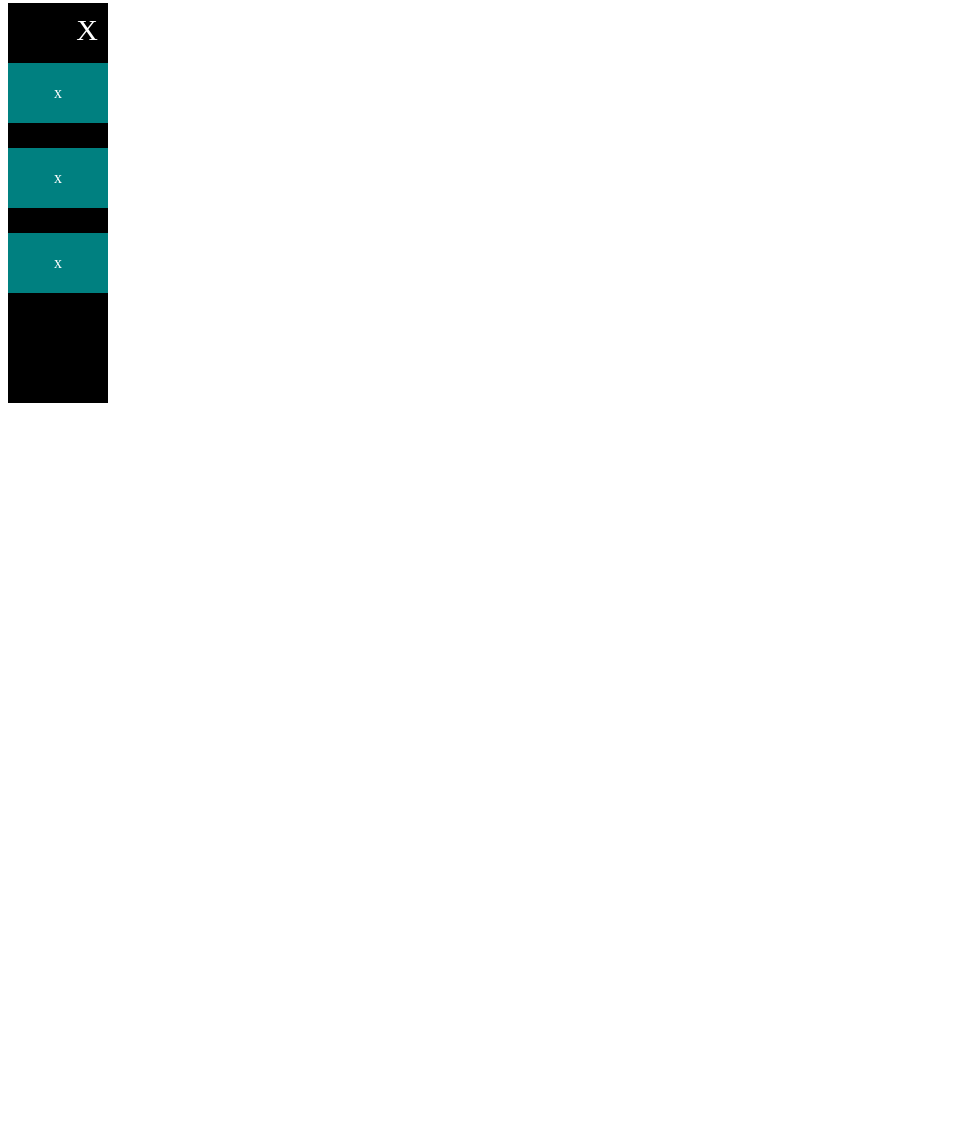
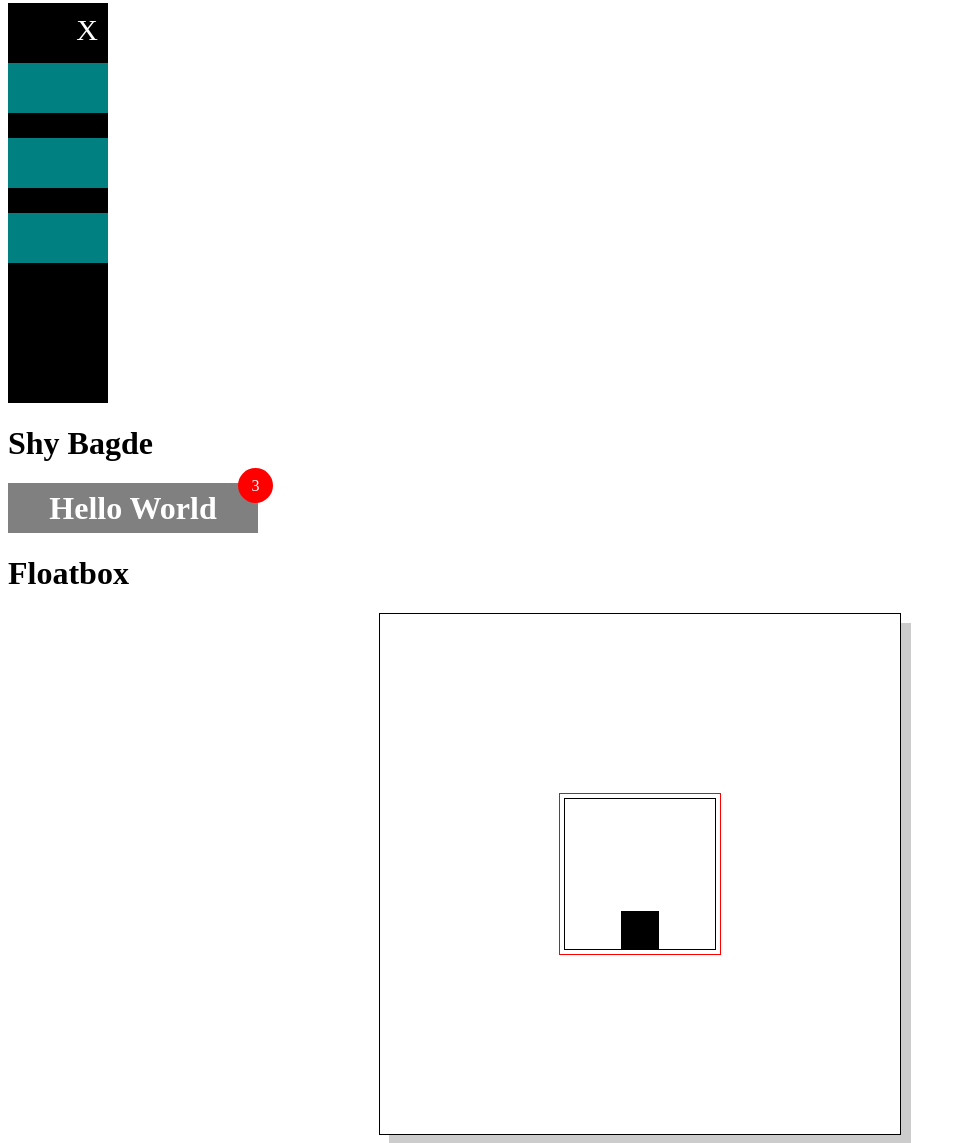
Before and after one commit to itsTaami/Lessons, a plain HTML site: page Html/Transition/index.html in a window 1280 px wide. Shown: the part 1650-2793 px from the top of the page, without its empty margins (0-966 px from the left). Before the commit the page ends 2061 px from the top, so only its background shows below. Drawn offline with Linux system fonts and the light colour scheme.

Commit message:
nov-17 school

```diff
--- /dev/null
+++ b/Floatbox/style.css
@@ -0,0 +1,234 @@
+/* Float-box Start */
+
+.floatbox{
+
+    width: 500px;
+    height: 500px;
+    margin: 0 auto;
+    border: 1px solid;
+    padding: 10px;
+    box-shadow:10px 10px rgba(0, 0, 0, 0.2);
+    position: relative;
+    display: flex;
+    justify-content: center;
+    align-items: center;
+    background-color: rgba(230, 230, 230, 0.6)
+}
+
+.wbox{
+    position: absolute;
+    background-color: white;
+    width: 95px;
+    height: 95px;
+    text-align: center;
+    opacity: 0.2;
+}
+
+.wbox1{
+    top: 30%;
+    left: 30%;
+
+}
+
+.wbox2{
+    top: 30%;
+    right: 30%;
+
+}
+
+.wbox3{
+    bottom: 30%;
+    left: 30%;
+}
+
+.wbox4{
+    bottom: 30%;
+    right: 30%;
+}
+
+.rbox{
+    position: absolute;
+    background-color: red;
+    width: 95px;
+    height: 95px;
+    opacity: 0.1;
+}
+
+.rbox1{
+    top: 30%;
+    left: 30%;
+
+}
+
+.rbox2{
+    top: 30%;
+    right: 30%;
+
+}
+
+.rbox3{
+    bottom: 30%;
+    left: 30%;
+}
+
+.rbox4{
+    bottom: 30%;
+    right: 30%;
+}
+
+.floatbox:hover.rbox1{
+    top: 0%;
+    left: 0%;
+
+}
+
+.floatbox:hover.rbox2{
+    top: 0%;
+    right: 0%;
+
+}
+
+.floatbox:hover.rbox3{
+    bottom: 0%;
+    left: 0%;
+}
+
+.floatbox:hover.rbox4{
+    bottom: 0%;
+    right:0%;
+}
+
+
+
+
+
+
+
+
+
+
+
+
+
+
+/* .wbox1{
+    top: 0;
+    left: 0;
+
+}
+
+.wbox2{
+    top: 0;
+    right: 0;
+
+}
+
+.wbox3{
+    bottom: 0;
+    left: 0;
+}
+
+.wbox4{
+    bottom: 0;
+    right: 0;
+} */
+
+/* .wtop{
+    width: 100%;
+    height: 45%;
+    display: flex;
+    justify-content: space-between;
+    background-color: black;
+    opacity: 0.1;
+    position: absolute;
+}
+
+.wbot{
+    width: 100%;
+    height: 45%;
+    display: flex;
+    justify-content: space-between;
+    margin-top: 100px;
+    background-color: aquamarine;
+}
+
+.wbox{
+    background-color: aqua;
+    width: 45%;
+    height: 100%;
+    opacity: 0.1;
+
+} */
+/* .red-box{
+    position: absolute;
+    width: 95%;
+    height: 95%;
+    border: 1px solid red;
+}
+
+.white-box{
+    position: absolute;
+    width: 200px;
+    height: 200px;
+} */
+
+
+/*
+
+.wbox{
+    width: 45%;
+    height: 100%;
+    background-color: black;
+    opacity: 0.1;
+} */
+
+/* .wbox1{
+    width: 45%;
+    height: 100%;
+    background-color: black;
+}
+
+.wbox2{
+    width: 45%;
+    height: 100%;
+    background-color: black;
+} */
+
+/* .wbox3{
+    width: 45%;
+    height: 100%;
+    background-color: black;
+}
+
+.wbox4{
+    width: 45%;
+    height: 100%;
+    background-color: black;
+} */
+
+/* .rtop{
+    width: 100%;
+    height: 45%;
+    display: flex;
+    justify-content: space-between;
+    background-color: aqua;
+    opacity: 0.3;
+}
+
+.rbottom{
+    width: 100%;
+    height: 45%;
+    display: flex;
+    justify-content: space-between;
+    margin-top: 50px;
+    background-color: aquamarine;
+    opacity: 0.3;
+}
+
+.rbox{
+    width: 90px;
+    height: 90px;
+    background-color: red;
+    margin: 50px;
+
+} */
--- a/Html/Transition/index.html
+++ b/Html/Transition/index.html
@@ -78,18 +78,58 @@
     <div class="sidebar">
         <div class="icon">X</div>
         <div id="bar">
-            <div class=" bar bar1">x</div>
-            <div class=" bar bar2">x</div>
-            <div class=" bar bar3">x</div>
+            <div class=" bar bar1">Улс Төр</div>
+            <div class=" bar bar2">Нийгэм</div>
+            <div class=" bar bar3">Спорт</div>
         </div>
 
-        <!-- <div class=" bar bar1">Улс Төр</div>
-        <div class=" bar bar2">Нийгэм</div>
-        <div class=" bar bar3">Спорт</div> -->
     </div>
 
     <!-- Sidebar End -->
 
+
+    <!-- Shy-box Start -->
+
+    <div>
+        <h1>Shy Bagde</h1>
+        <div class="shy-box">
+            <h1>Hello World</h1>
+            <div class="dot">
+                <p>3</p>
+            </div>
+        </div>
+    </div>
+
+    <!-- Shy-box End -->
+
+
+    <!-- Float-box Start -->
+
+
+    <h1>Floatbox</h1>
+
+    <div class="float-box">
+        <div class="red-box">
+            <div class="rbox1 rbox"></div>
+            <div class="rbox2 rbox"></div>
+            <div class="rbox3 rbox"></div>
+            <div class="rbox4 rbox"></div>
+        </div>
+        <div class="white-box">
+
+            <div class="wbox1 wbox"></div>
+            <div class="wbox2 wbox"></div>
+            <div class="wbox3 wbox"></div>
+            <div class="wbox4 wbox"></div>
+
+        </div>
+    </div>
+
+
+
+
+
+
 </body>
 
 </html>
--- a/Html/Transition/style.css
+++ b/Html/Transition/style.css
@@ -173,9 +173,8 @@
     display: flex;
     flex-direction: column;
     background-color: black;
-    color: black;
-    transition-property: width,;
-    transition-duration: 0s;
+    transition-property: width;
+    transition-duration: 0.5s;
     transition-delay: 0s;
     transition-timing-function: linear;
 }
@@ -194,17 +193,123 @@
     margin-top: 35px;
 }
 .bar{
+    width: 100px;
+    height: 50px;
     text-align: center;
     background-color: teal;
-    color: white;
+    color: teal;
     line-height: 60px;
     margin-top: 25px;
-    transition-property: all;
-    transition-duration: 1s;
+    font-size: 30px;
+    transition-property: width;
+    transition-duration: 0.5s;
+    transition-timing-function: linear;
 }
-.bar:hover{
+.sidebar:hover .bar{
+    width: 400px;
+    color: white;
+    font-size: 30px;
+    transition-property: font-size, width, color;
+    transition-duration: 0.2s, 0.5s, 0s;
+}
+.sidebar:hover .bar:hover{
+
     background-color: white;
     color: black;
-    font-size: 40px;
+    font-size: 50px;
+
 
 }
+
+/* Shy Badge Start */
+
+
+.shy-box{
+    background-color: grey;
+    width: 250px;
+    height: 50px;
+    color: white;
+    display: flex;
+    align-items: center;
+    justify-content: center;
+    position: relative;
+    z-index: 900;
+
+}
+.dot{
+    width: 35px;
+    height: 35px;
+    background-color: red;
+    border-radius: 50%;
+    display: flex;
+    align-items: center;
+    justify-content: center;
+    position: absolute;
+    top: -15px;
+    right: -15px;
+    transition-property: right, top, visibility, opacity;
+    transition-duration: 1s, 1s, 0.5s, 1s;
+    transition-delay: 0s, 0s, 0s, 0s;
+    transition-timing-function: ease-in-out;
+    z-index: 1000;
+}
+
+.shy-box:hover{
+    background-color: red;
+    z-index: 1000;
+}
+
+.shy-box:hover .dot{
+    right: 70px;
+    top: 5px;
+    z-index: 900;
+    visibility: hidden;
+    opacity: 0;
+}
+
+/* Shy Badge End */
+
+
+/* Float-box Start */
+
+.float-box{
+
+    width: 500px;
+    height: 500px;
+    margin: 0 auto;
+    border: 1px solid;
+    padding: 10px;
+    box-shadow:10px 10px rgba(0, 0, 0, 0.2);
+    position: relative;
+    display: flex;
+    justify-content: center;
+    align-items: center;
+}
+
+.red-box{
+    position: absolute;
+    width: 160px;
+    height: 160px;
+    border: 1px solid red;
+    display: flex;
+    justify-content: center;
+    align-items: center;
+}
+
+.white-box{
+    position: absolute;
+    width: 150px;
+    height: 150px;
+    border: 1px solid black;
+    display: flex;
+    justify-content: center;
+    align-items: center;
+}
+
+.wbox1{
+    width: calc(100%/4);
+    height: calc(100%/4);
+    background-color: black;
+    margin-top: 112px;
+
+}
```
Also changed, not shown: Floatbox/Index.html (added, +54 -0 lines), Html/Bootstrap/index.html (added, +150 -0 lines), Html/Bootstrap/style.css (added), 2 other files.
